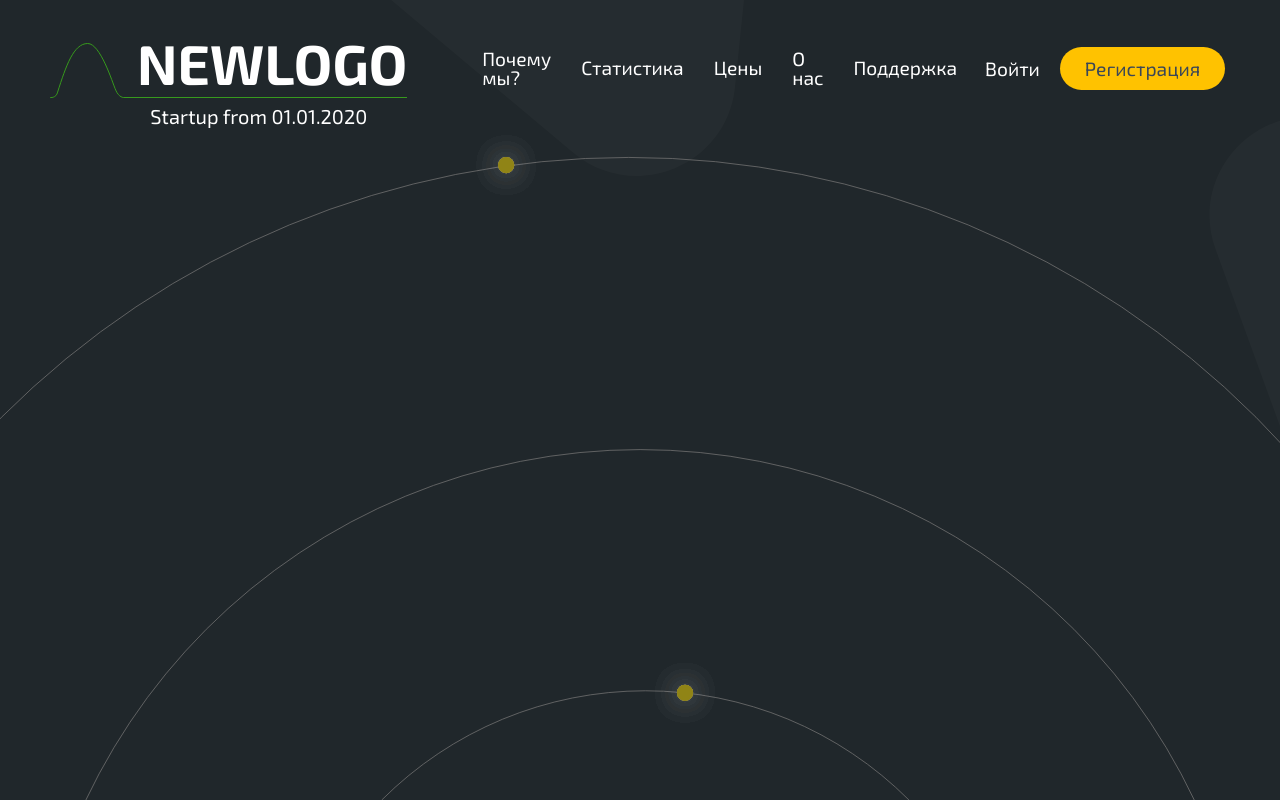
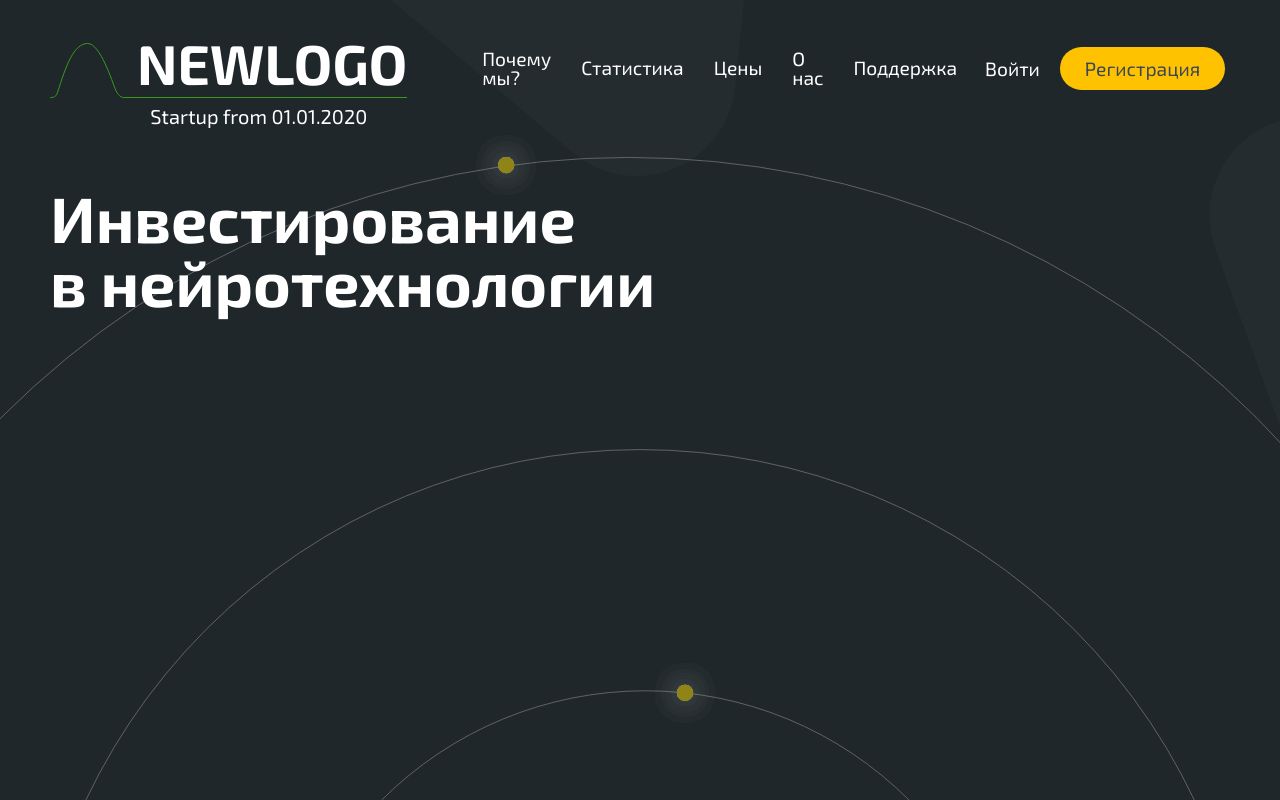
Before and after one commit to Gogabok/Invest-Project, a Vue app in the folder home-page/: page / in a window 1280 px wide. Built offline with nearby package versions, Linux system fonts and the light colour scheme.

Commit message:
content-component init

```diff
--- /dev/null
+++ b/home-page/src/components/home/content.vue
@@ -0,0 +1,23 @@
+<template>
+  <div class="home-content">
+    <h1 class="title">Инвестирование <br/> в нейротехнологии</h1>
+  </div>
+</template>
+
+<script>
+export default {
+  name: "home-content",
+}
+</script>
+
+<style lang="scss" scoped>
+  .home-content {
+
+    & .title {
+      font-family: "Exo 2", sans-serif;
+      font-size: 4em;
+      font-weight: bold;
+      color: #fff;
+    }
+  }
+</style>
--- a/home-page/src/views/Home.vue
+++ b/home-page/src/views/Home.vue
@@ -1,15 +1,28 @@
 <template>
   <div class="home">
-
+    <div class="home-wrapper">
+      <home-content
+                    class="home-content-wrapper"
+      />
+    </div>
   </div>
 </template>
 
 <script>
-
+import homeContent from "@/components/home/content"
 export default {
   name: 'home',
   components: {
-
+    homeContent
   }
 }
 </script>
+
+<style lang="scss">
+  .home-wrapper {
+    padding: 50px 50px 20px 50px;
+    & .home-content-wrapper {
+      max-width: 800px;
+    }
+  }
+</style>
```
